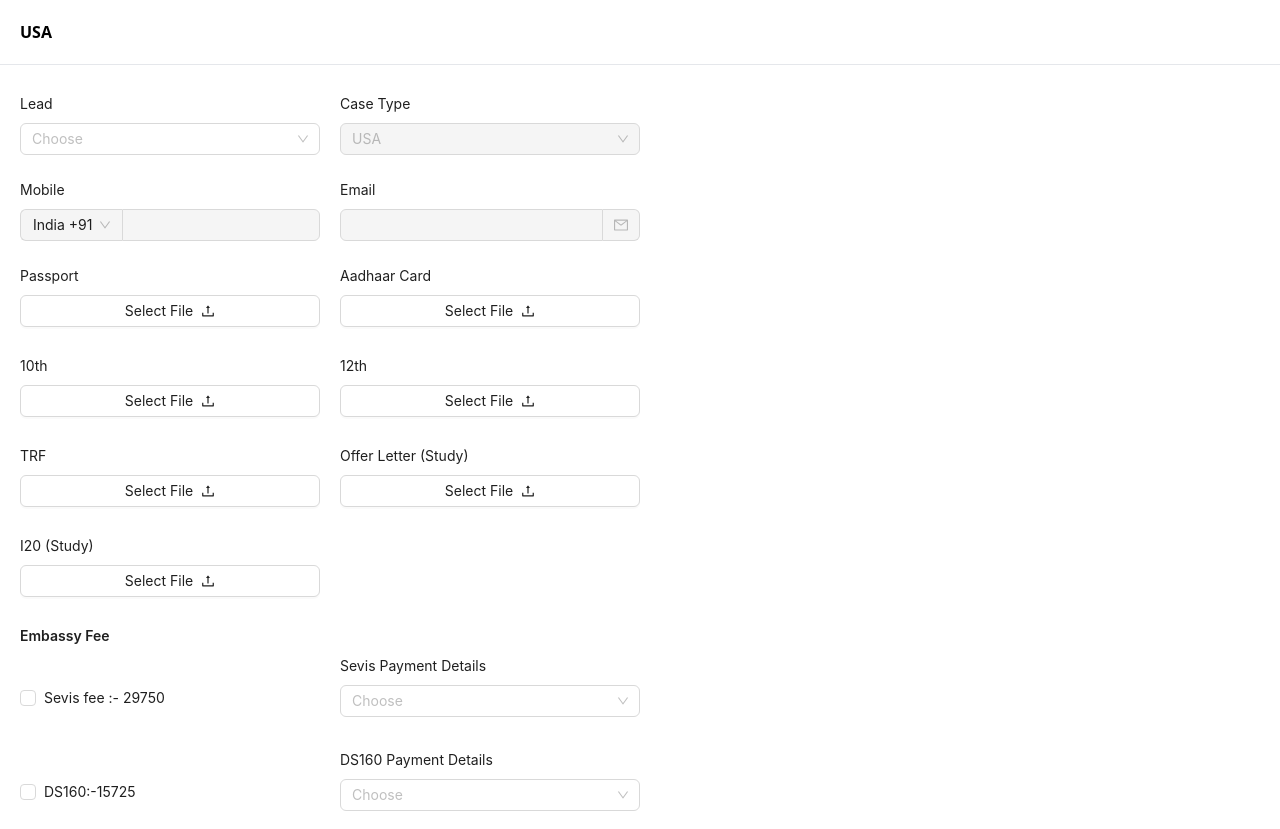
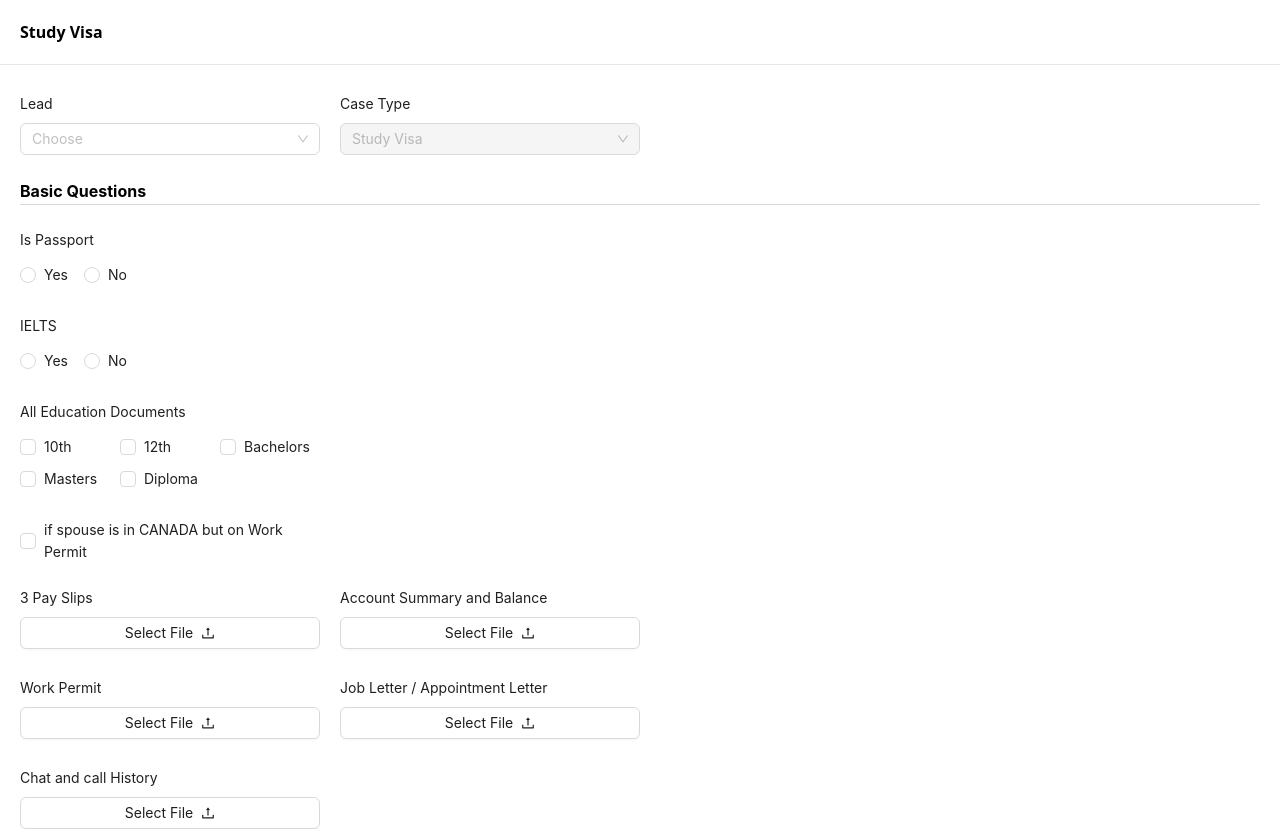
Before and after one commit to Soundharya2024/visa-management-TIC, a React (Vite) app: page / in a window 1280 px wide. Shown: the top 829 px of the page. Built offline with nearby package versions, Linux system fonts and the light colour scheme.

Commit message:
Study Visa Form Workflow Done

```diff
--- a/src/App.jsx
+++ b/src/App.jsx
@@ -12,7 +12,7 @@ import WorkVisa from "./components/WorkVisa";
 const App = () => {
   return (
     <>
-      <USA />
+      <StudyVisa />
     </>
   );
 };
--- a/src/components/StudyVisa.jsx
+++ b/src/components/StudyVisa.jsx
@@ -9,9 +9,9 @@ import {
   Button,
   Flex,
   Space,
-  Upload,
   Row,
   Col,
+  Upload,
   DatePicker,
   Divider,
 } from "antd";
@@ -57,11 +57,17 @@ const StudyVisa = () => {
                 className="sm:max-w-[260px] md:max-w-[300px]"
               />
             </Form.Item>
-            <Form.Item label="Case Type" name="Case_Type" className="w-[300px]">
+            <Form.Item
+              label="Case Type"
+              name="Case_Type"
+              initialValue="Study Visa"
+              className="w-[300px]"
+            >
               <Select
                 placeholder="Choose"
                 className="sm:max-w-[260px] md:max-w-[300px]"
                 options={CASE_TYPE_OPTIONS}
+                disabled
               />
             </Form.Item>
           </div>
@@ -79,6 +85,14 @@ const StudyVisa = () => {
                 </Radio.Group>
               </Form.Item>
               <Form.Item
+                noStyle
+                shouldUpdate={(prevValues, currentValues) =>
+                  prevValues.Is_Passport !== currentValues.Is_Passport
+                }
+              >
+                {({ getFieldValue }) =>
+                  getFieldValue("Is_Passport") === "yes" && (
+                    <Form.Item
                       name="Passport_Upload"
                       label="Passport Upload"
                       valuePropName="file"
@@ -95,12 +109,25 @@ const StudyVisa = () => {
                         </Button>
                       </Upload>
                     </Form.Item>
+                  )
+                }
+              </Form.Item>
+            </div>
+            <div className="grid grid-cols-1 sm:grid-cols-2 gap-x-5 justify-items-start max-w-max">
               <Form.Item name="IELTS" label="IELTS" className="w-[300px]">
                 <Radio.Group>
                   <Radio value="yes">Yes</Radio>
                   <Radio value="no">No</Radio>
                 </Radio.Group>
               </Form.Item>
+              <Form.Item
+                noStyle
+                shouldUpdate={(prevValues, currentValues) =>
+                  prevValues.IELTS !== currentValues.IELTS
+                }
+              >
+                {({ getFieldValue }) =>
+                  getFieldValue("IELTS") === "yes" && (
                     <Form.Item
                       name="TRF"
                       label="TRF"
@@ -118,6 +145,10 @@ const StudyVisa = () => {
                         </Button>
                       </Upload>
                     </Form.Item>
+                  )
+                }
+              </Form.Item>
+            </div>
             <Form.Item
               name="All_Education_Documents"
               label="All Education Documents"
@@ -147,12 +178,12 @@ const StudyVisa = () => {
                   </Col>
                   <Col span={8}>
                     <Checkbox
-                        value="Bachelor"
+                      value="Bachelors"
                       style={{
                         lineHeight: "32px",
                       }}
                     >
-                        Bachelor
+                      Bachelors
                     </Checkbox>
                   </Col>
                   <Col span={8}>
@@ -179,6 +210,19 @@ const StudyVisa = () => {
               </Checkbox.Group>
             </Form.Item>
             <Form.Item
+              noStyle
+              shouldUpdate={(prevValues, currentValues) =>
+                prevValues.All_Education_Documents !==
+                currentValues.All_Education_Documents
+              }
+            >
+              {({ getFieldValue }) => {
+                const selectedDocs =
+                  getFieldValue("All_Education_Documents") || [];
+                return (
+                  <Flex vertical>
+                    {selectedDocs.includes("10th") && (
+                      <Form.Item
                         name="th1"
                         label="10th"
                         valuePropName="file"
@@ -195,6 +239,8 @@ const StudyVisa = () => {
                           </Button>
                         </Upload>
                       </Form.Item>
+                    )}
+                    {selectedDocs.includes("12th") && (
                       <Form.Item
                         name="th"
                         label="12th"
@@ -212,6 +258,46 @@ const StudyVisa = () => {
                           </Button>
                         </Upload>
                       </Form.Item>
+                    )}
+                    {selectedDocs.includes("Bachelors") && (
+                      <Form.Item
+                        name="Bachelors"
+                        label="Bachelors"
+                        valuePropName="file"
+                        getValueFromEvent={getFile}
+                        className="w-[300px]"
+                      >
+                        <Upload name="Bachelors" maxCount={1}>
+                          <Button
+                            icon={<UploadOutlined />}
+                            iconPosition="end"
+                            className="w-[300px] sm:max-w-[260px] md:max-w-[300px] mb-1"
+                          >
+                            Select File
+                          </Button>
+                        </Upload>
+                      </Form.Item>
+                    )}
+                    {selectedDocs.includes("Masters") && (
+                      <Form.Item
+                        name="Masters"
+                        label="Masters"
+                        valuePropName="file"
+                        getValueFromEvent={getFile}
+                        className="w-[300px]"
+                      >
+                        <Upload name="Masters" maxCount={1}>
+                          <Button
+                            icon={<UploadOutlined />}
+                            iconPosition="end"
+                            className="w-[300px] sm:max-w-[260px] md:max-w-[300px] mb-1"
+                          >
+                            Select File
+                          </Button>
+                        </Upload>
+                      </Form.Item>
+                    )}
+                    {selectedDocs.includes("Diploma") && (
                       <Form.Item
                         name="Diploma"
                         label="Diploma"
@@ -229,40 +315,12 @@ const StudyVisa = () => {
                           </Button>
                         </Upload>
                       </Form.Item>
-              <Form.Item
-                name="Masters"
-                label="Masters"
-                valuePropName="file"
-                getValueFromEvent={getFile}
-                className="w-[300px]"
-              >
-                <Upload name="Masters" maxCount={1}>
-                  <Button
-                    icon={<UploadOutlined />}
-                    iconPosition="end"
-                    className="w-[300px] sm:max-w-[260px] md:max-w-[300px] mb-1"
-                  >
-                    Select File
-                  </Button>
-                </Upload>
+                    )}
+                  </Flex>
+                );
+              }}
             </Form.Item>
-              <Form.Item
-                name="Bachelors"
-                label="Bachelors"
-                valuePropName="file"
-                getValueFromEvent={getFile}
-                className="w-[300px]"
-              >
-                <Upload name="Bachelors" maxCount={1}>
-                  <Button
-                    icon={<UploadOutlined />}
-                    iconPosition="end"
-                    className="w-[300px] sm:max-w-[260px] md:max-w-[300px] mb-1"
-                  >
-                    Select File
-                  </Button>
-                </Upload>
-              </Form.Item>
+            <div className="grid grid-cols-1 sm:grid-cols-2 gap-x-5 justify-items-start max-w-max">
               <Form.Item
                 name="if_spou"
                 valuePropName="checked"
@@ -272,6 +330,14 @@ const StudyVisa = () => {
                   if spouse is in CANADA but on Work Permit
                 </Checkbox>
               </Form.Item>
+              <Form.Item
+                noStyle
+                shouldUpdate={(prevValues, currentValues) =>
+                  prevValues.if_spou !== currentValues.if_spou
+                }
+              >
+                {({ getFieldValue }) =>
+                  getFieldValue("if_spou") === true && (
                     <Form.Item
                       name="Spouse_Passport"
                       label="Spouse Passport"
@@ -289,6 +355,11 @@ const StudyVisa = () => {
                         </Button>
                       </Upload>
                     </Form.Item>
+                  )
+                }
+              </Form.Item>
+            </div>
+            <div className="grid grid-cols-1 sm:grid-cols-2 gap-x-5 justify-items-start max-w-max">
               <Form.Item
                 name="Pay_Slips"
                 label="3 Pay Slips"
```
Lines whose indentation alone changed are shown as unchanged.
